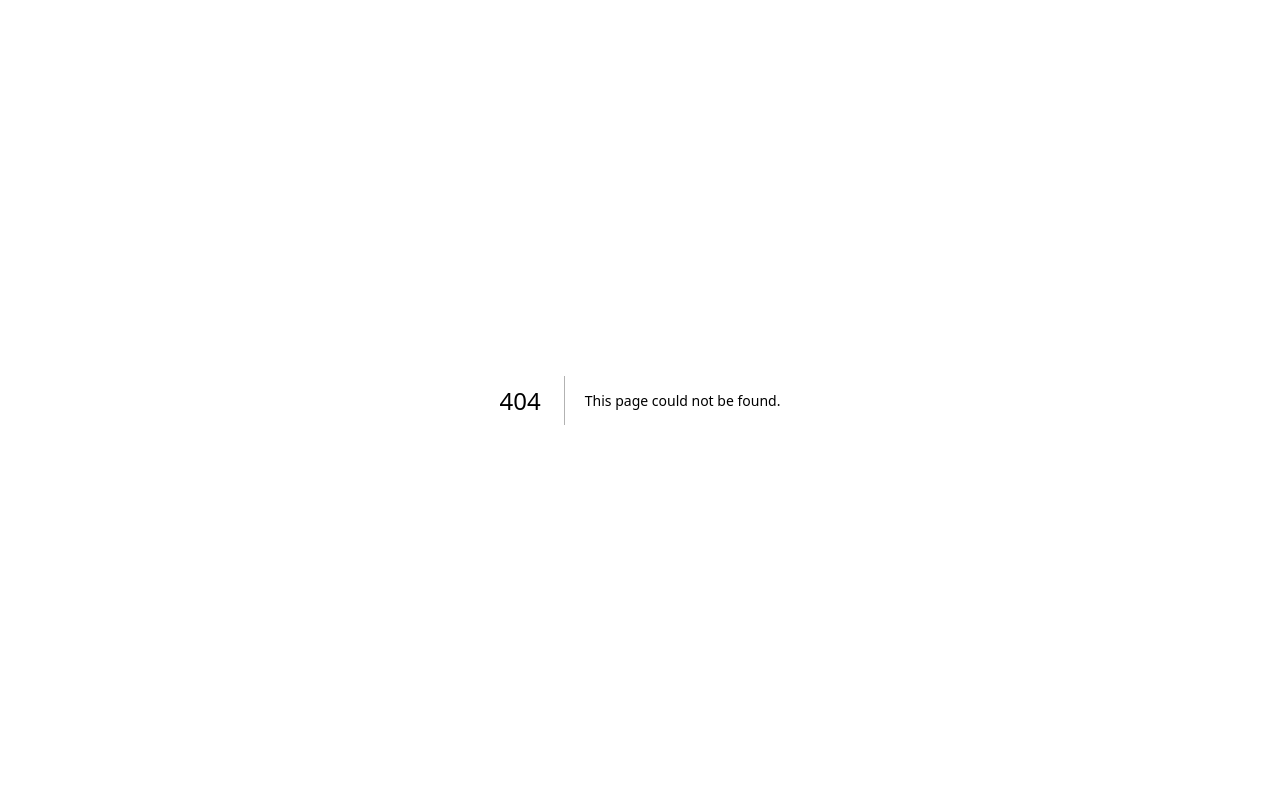
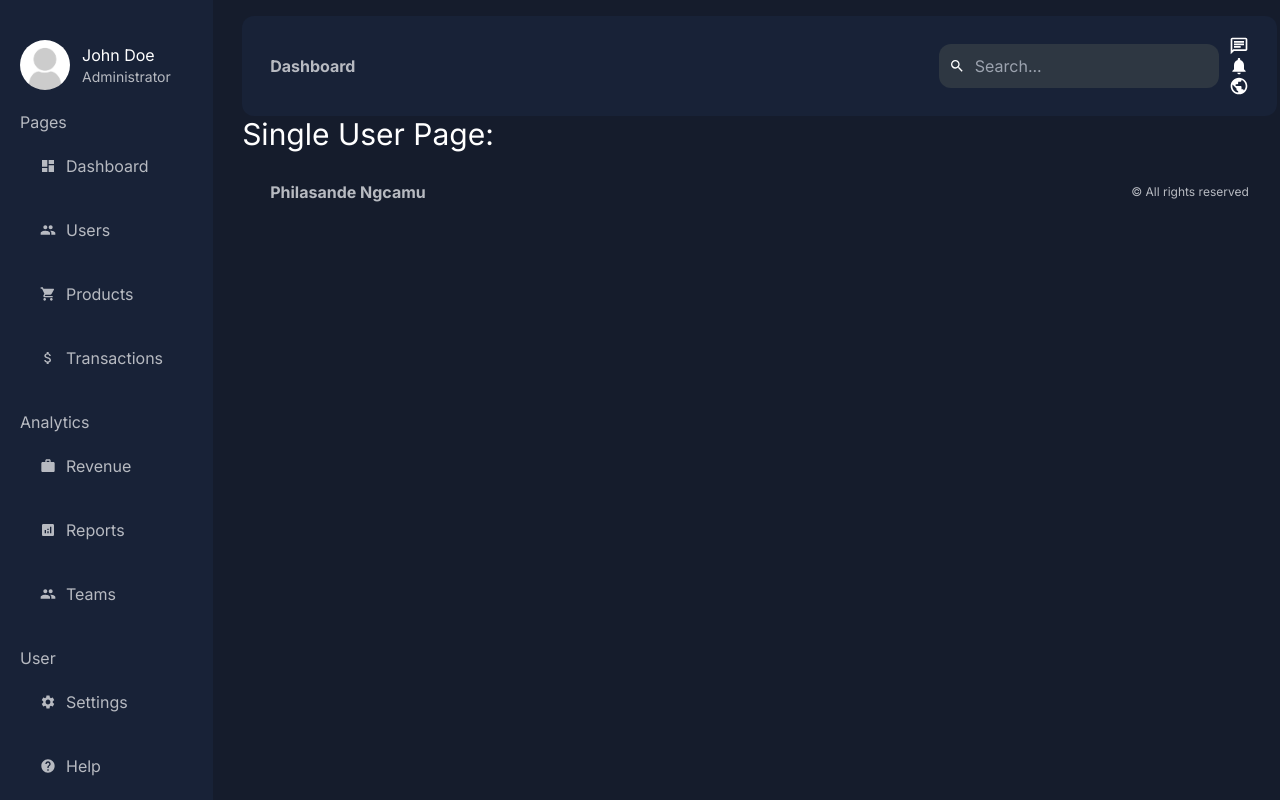
Before and after one commit to PhilaNgcamu/next-js-app, a Next.js app: page /dashboard/users/1 in a window 1280 px wide. Before the commit this address had no page. Built offline with nearby package versions, Linux system fonts and the light colour scheme.

Commit message:
Progress

```diff
--- /dev/null
+++ b/src/app/dashboard/users/[id]/page.js
@@ -0,0 +1,10 @@
+export default function SingleUserPage({ searchParams }) {
+  console.log(searchParams);
+  return (
+    <div>
+      <h1 className="text-3xl text-white">
+        Single User Page: {searchParams.name}
+      </h1>
+    </div>
+  );
+}
--- a/src/app/dashboard/users/page.js
+++ b/src/app/dashboard/users/page.js
@@ -135,10 +135,14 @@ export default function Users() {
               <td className="text-white px-4 py-2">{user.role}</td>
               <td className="text-white px-4 py-2">{user.status}</td>
               <td className="text-white px-4 py-2 bg-blue-500">
-                <Link href={`/dashboard/users/${user.id}`}>
-                  <button className="bg-teal-500 p-[10px] rounded-lg">
-                    View
-                  </button>
+                <Link
+                  href={{
+                    pathname: `/dashboard/users/${user.id}`,
+                    query: user,
+                  }}
+                  className="bg-teal-500 p-[10px] rounded-lg"
+                >
+                  View
                 </Link>
                 <button className="ml-5 p-[10px] bg-red-500 rounded-lg">
                   Delete
```
